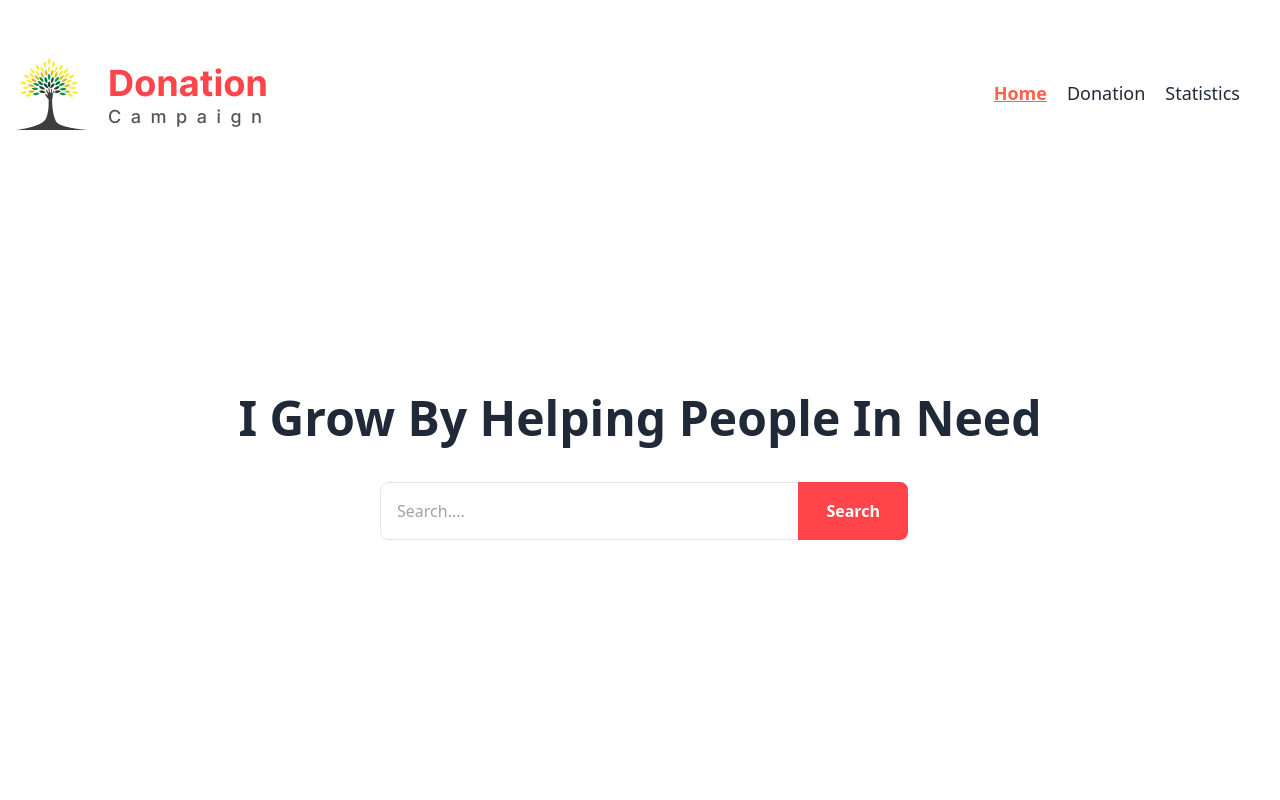
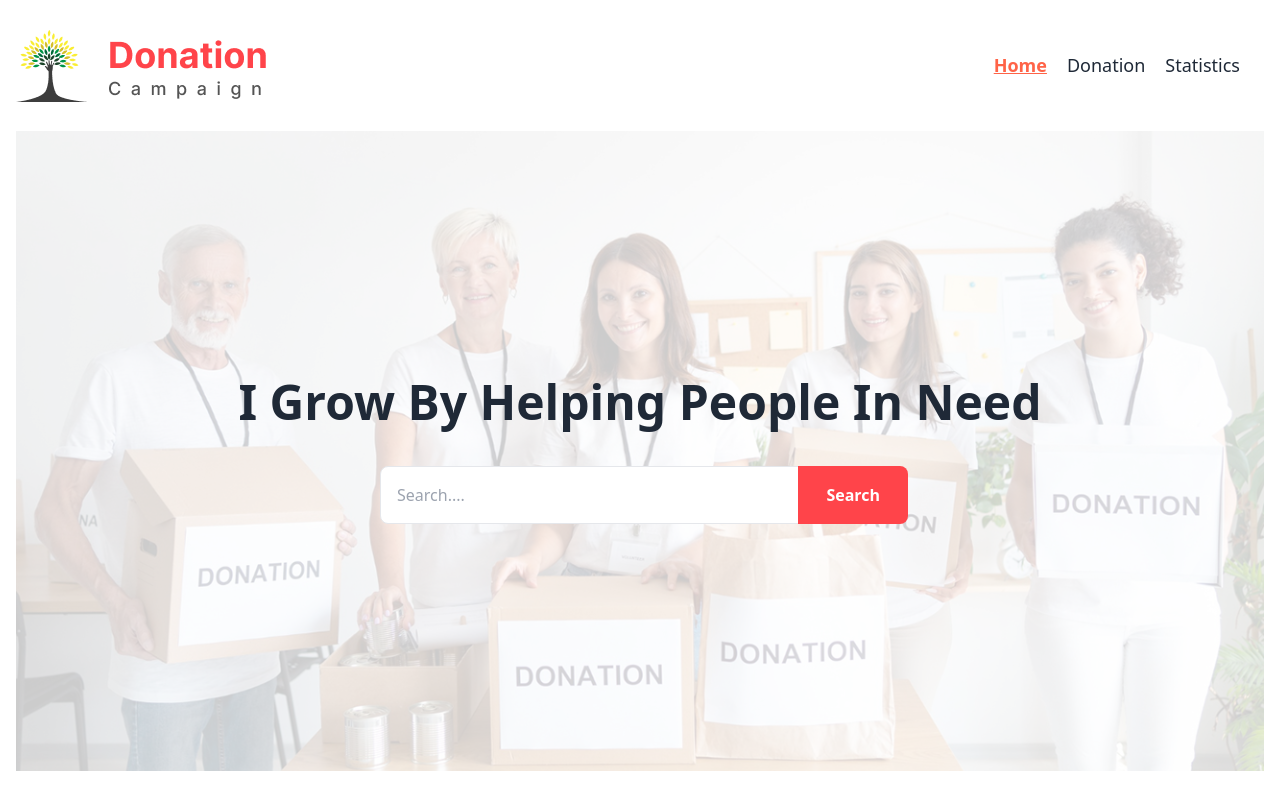
Before and after one commit to brcshakil1/assignment-8-donation-campaign, a React (Vite) app: page / in a window 1280 px wide. Shown: the top 800 px of the page. Built offline with nearby package versions, Linux system fonts and the light colour scheme.

Commit message:
added background image

```diff
--- a/src/components/Banner/Banner.jsx
+++ b/src/components/Banner/Banner.jsx
@@ -8,7 +8,7 @@ const Banner = ({ handleFilter }) => {
   };
 
   return (
-    <div className="md:mb-20 mb-10">
+    <div className="banner md:mb-20 mb-10 py-10">
       <div className="h-[70vh] grid place-items-center">
         <div>
           <h1 className="text-3xl md:text-5xl font-bold text-center">
--- a/src/components/Navbar/Navbar.jsx
+++ b/src/components/Navbar/Navbar.jsx
@@ -9,9 +9,9 @@ const Navbar = () => {
   const handleToggle = () => {
     setIsTrue(!isTrue);
   };
-  console.log(isTrue);
+
   return (
-    <div className="flex justify-between items-center py-12">
+    <div className="flex justify-between items-center py-5">
       <div>
         <img className="w-[120px] md:w-auto" src={logo} alt="" />
       </div>
@@ -19,7 +19,7 @@ const Navbar = () => {
         <ul
           className={`${
             isTrue && "hidden"
-          } md:flex gap-5 items-center absolute md:static top-20 right-4 py-14 px-14 md:py-8 md:px-6 bg-gray-200 md:bg-transparent z-50`}
+          } md:flex gap-5 items-center absolute md:static top-[95px] right-4 py-14 px-14 md:py-8 md:px-6 bg-gray-200 md:bg-transparent z-50`}
         >
           <li>
             <NavLink className="text-[18px]" to="/">
@@ -38,7 +38,7 @@ const Navbar = () => {
           </li>
         </ul>
       </nav>
-      <div onClick={handleToggle} className="md:hidden border">
+      <div onClick={handleToggle} className="md:hidden">
         {isTrue ? (
           <AiOutlineMenu className="text-3xl" />
         ) : (
--- a/src/index.css
+++ b/src/index.css
@@ -7,3 +7,12 @@ nav ul li a.active {
     color: tomato;
     font-weight: 700;
 }
+
+.banner {
+    background-image: url('./assets/banner.jpg');
+    background-color: rgba(255, 255, 255,0.8);
+    background-size: cover;
+    background-repeat: no-repeat;
+    background-blend-mode: overlay;
+
+}
```
Also changed, not shown: src/assets/banner.jpg.
